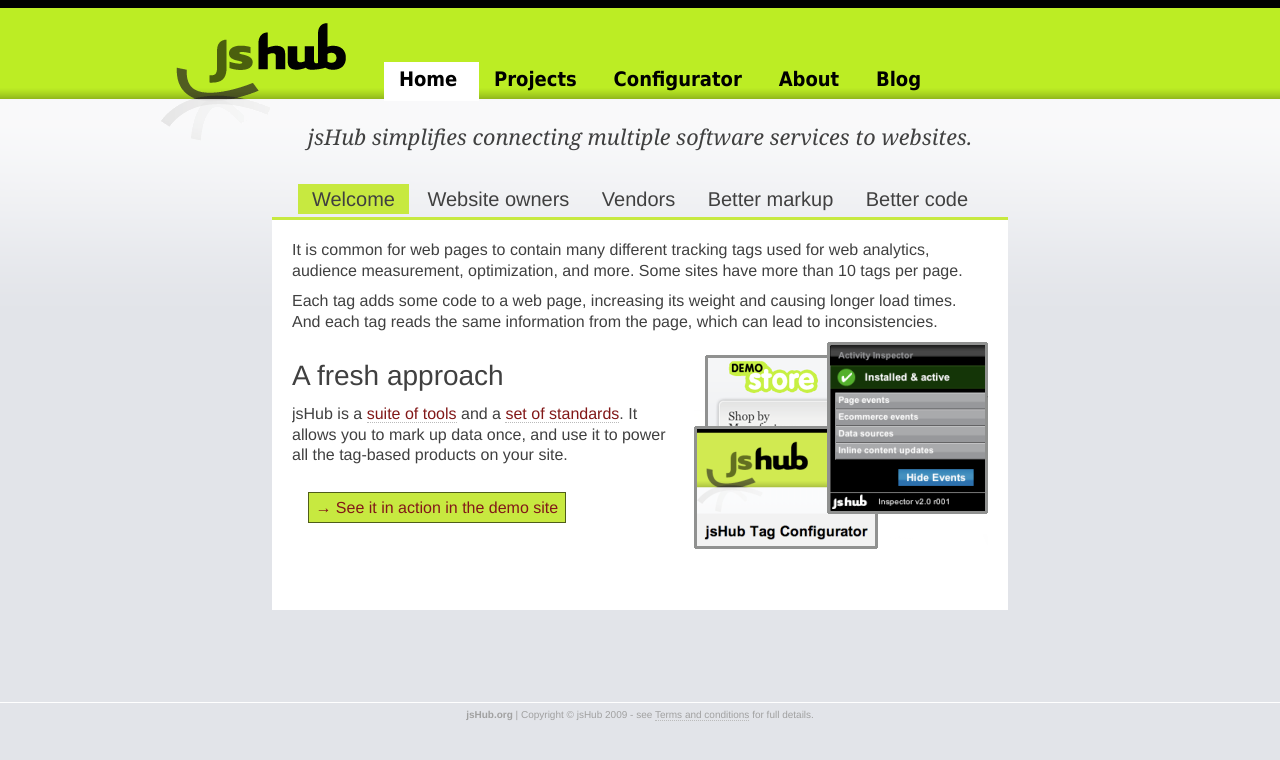
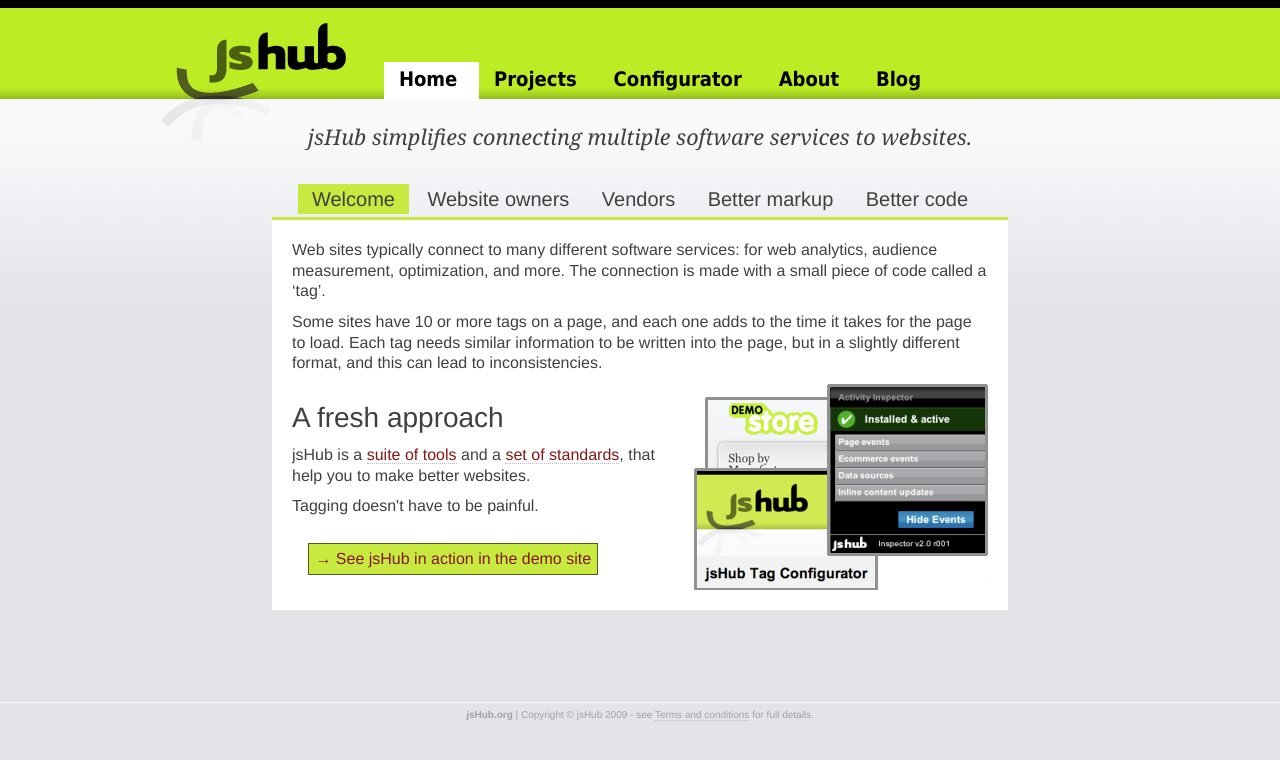
Before and after one commit to jshub/jshub.github.com, a Jekyll site: the page built from index2.html, in a window 1280 px wide. Shown: the top 760 px of the page. Built offline with Jekyll 4.4.1, drawn with Linux system fonts in a browser that asks for light colours.

Commit message:
Update with some suggestions for vendor page

```diff
--- a/index2.html
+++ b/index2.html
@@ -25,10 +25,10 @@
 <ul id="carousel" class="jcarousel-skin-tango">
   <li id="panel-welcome">
     <p>
-      It is common for web pages to contain many different tracking tags used for web analytics, audience measurement, optimization, and more. Some sites have more than 10 tags per page.
+      Web sites typically connect to many different software services: for web analytics, audience measurement, optimization, and more. The connection is made with a small piece of code called a &lsquo;tag&rsquo;.
     </p>
     <p>
-      Each tag adds some code to a web page, increasing its weight and causing longer load times. And each tag reads the same information from the page, which can lead to inconsistencies.
+      Some sites have  10 or more tags on a page, and each one adds to the time it takes for the page to load. Each tag needs similar information to be written into the page, but in a slightly different format, and this can lead to inconsistencies.
     </p>
     <div class="right">
       <img src="images/jshub/tools_montage.png" width="294" height="207" alt="Tools Montage">
@@ -37,10 +37,13 @@
       A fresh approach
     </h2>
     <p>
-      jsHub is a <a href="/projects/">suite of tools</a> and a <a href="/standards/">set of standards</a>. It allows you to mark up data once, and use it to power all the tag-based products on your site.
+      jsHub is a <a href="/projects/">suite of tools</a> and a <a href="/standards/">set of standards</a>, that help you to make better websites.
+    </p>
+    <p>
+      Tagging doesn't have to be painful.
     </p>
     <p class="calltoaction">
-      <a href="/retail/">&rarr; See it in action in the demo site</a>
+      <a href="/retail/">&rarr; See jsHub in action in the demo site</a>
     </p>
   </li>
   <li id="panel-website-owners">
@@ -49,10 +52,10 @@
       Most companies are surprised by the effort of tagging a website. jsHub means you only need to do it once. It is a single, shared tag used by all the products you have on your site. Deploying a new software service on your site? Just add the relevant plugin to the tag and you're done.
     </p>
     <p>
-      jsHub also provides tools like our friendly <a href="/projects/inspector/">Tag Inspector</a>. It allows marketing teams to check that markup is correct, without needing to look at code. jsHub tags empower the people who rely on the data, and make them less reliant on support from the busy IT team.
+      jsHub also provides helpful tools including the <a href="/projects/inspector/">Tag Inspector</a>. It allows marketing teams to check that markup is correct, without needing to look at code. jsHub tags empower the people who rely on the data, and make them less reliant on support from the busy IT team.
     </p>
     <p>
-      Whatever the site, jsHub can help you with consistent information across different products, lower tag weight, easier implementations, and the assurance that the tag is widely tested and secure. Your end users  benefit from the faster page load times and greater transparency.
+      Whatever the site, jsHub can help you with consistent information across different products, faster page load times, easier implementations, and the assurance that the tag is widely tested and secure.
     </p>
     <p class="calltoaction">
       <a href="/enterprise/">&rarr; Learn how jsHub helps the enterprise</a>
@@ -93,7 +96,7 @@
       The standard is based on HTML <a href="http://microformats.org/">microformats</a>. Microformat data can be indexed by search engines. Anyone who knows HTML can edit the data as part of the page content, and it can be properly integrated with your CMS.
     </p>
     <p style="clear: both">
-      Because the data can be read by any tag, you only declare it once. We believe that deploying software  products on your site should not be an expensive exercise in repeating yourself. It should not lock you in to a single "universal tag" provider.
+      Because the data can be read by any tag, you only declare it once. We believe that deploying software  products on your site should not be an expensive exercise in repeating yourself. It should not lock you in to a walled garden of proprietary markup for a single product.
     </p>
     <p class="calltoaction">
       <a href="/projects/markup/">&rarr; Go to the markup project page</a>
```
Also changed, not shown: other parts of index2.html (+3 -3 lines).
